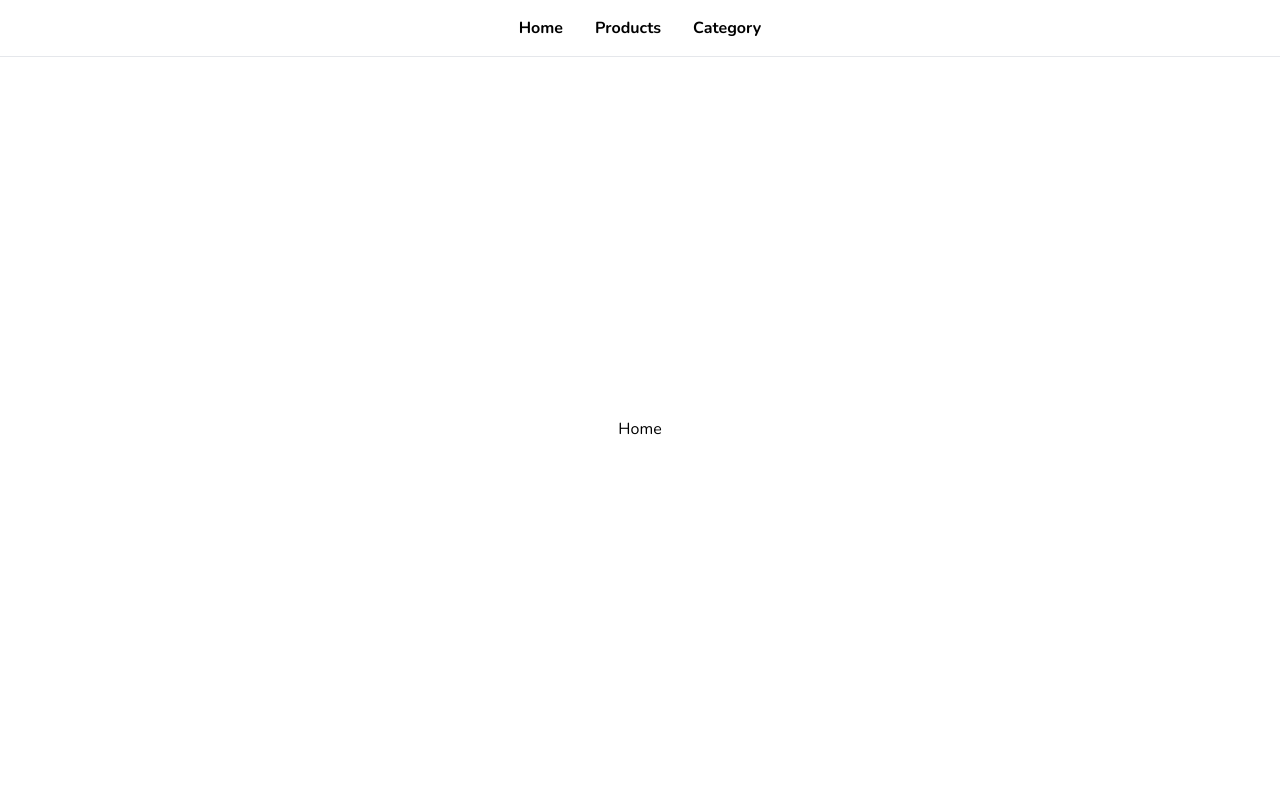
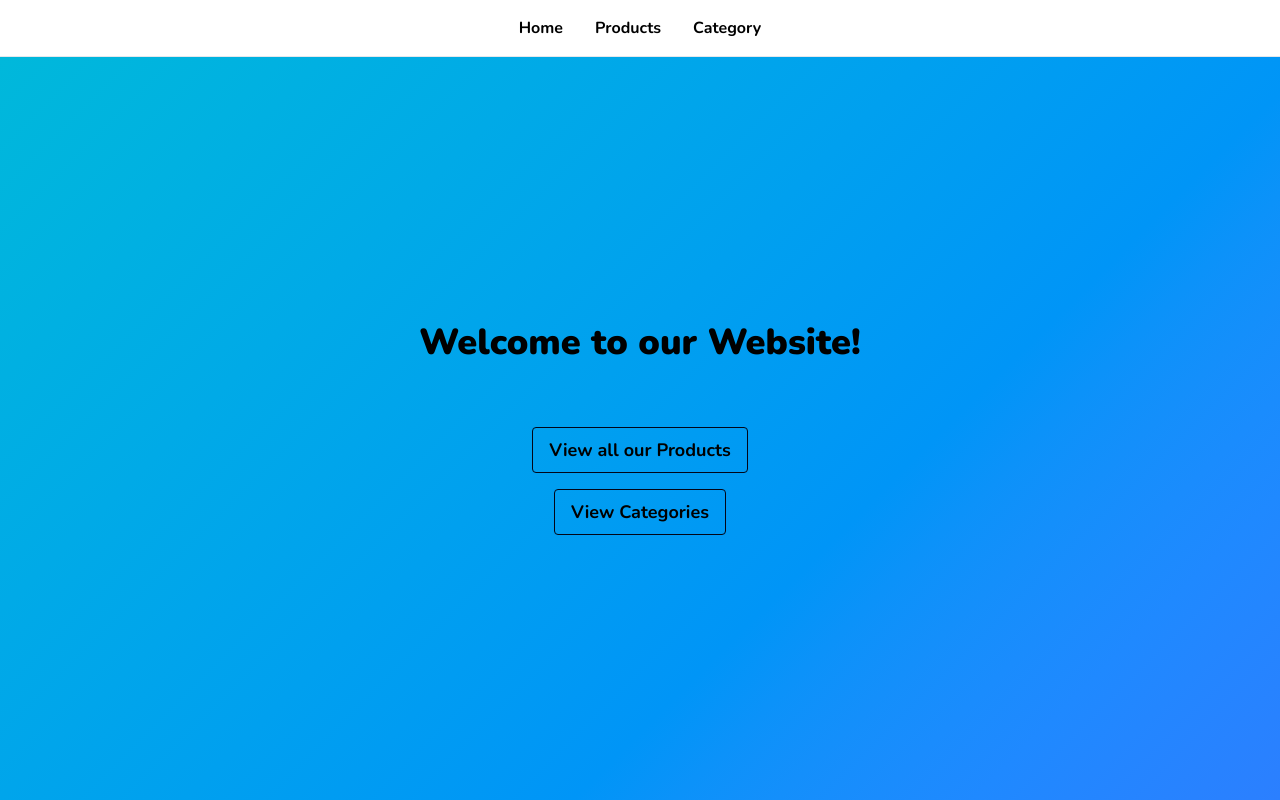
Before and after one commit to ahmedhanyh/nextjs-task, a Next.js app: page / in a window 1280 px wide. Built offline with nearby package versions, Linux system fonts and the light colour scheme.

Commit message:
feat: add button links on homepage
- style the homepage

```diff
--- a/src/app/page.tsx
+++ b/src/app/page.tsx
@@ -1,5 +1,15 @@
+"use client"
+
+import Link from "next/link";
+
 export default function Home() {
   return (
-    <main className="grow flex justify-center items-center">Home</main>
+    <main className="bg-linear-135 from-cyan-500 to-blue-500 grow flex flex-col justify-center items-center gap-16">
+      <h1 className="text-4xl font-black">Welcome to our Website!</h1>
+      <div className="text-lg font-bold flex flex-col justify-center items-center gap-4">
+        <Link href="/products" className="px-4 py-2 border border-slate-950 rounded-sm hover:bg-slate-950 hover:text-white">View all our Products</Link>
+        <Link href="/category" className="px-4 py-2 border border-slate-950 rounded-sm hover:bg-slate-950 hover:text-white">View Categories</Link>
+      </div>
+    </main>
   );
 }
```
